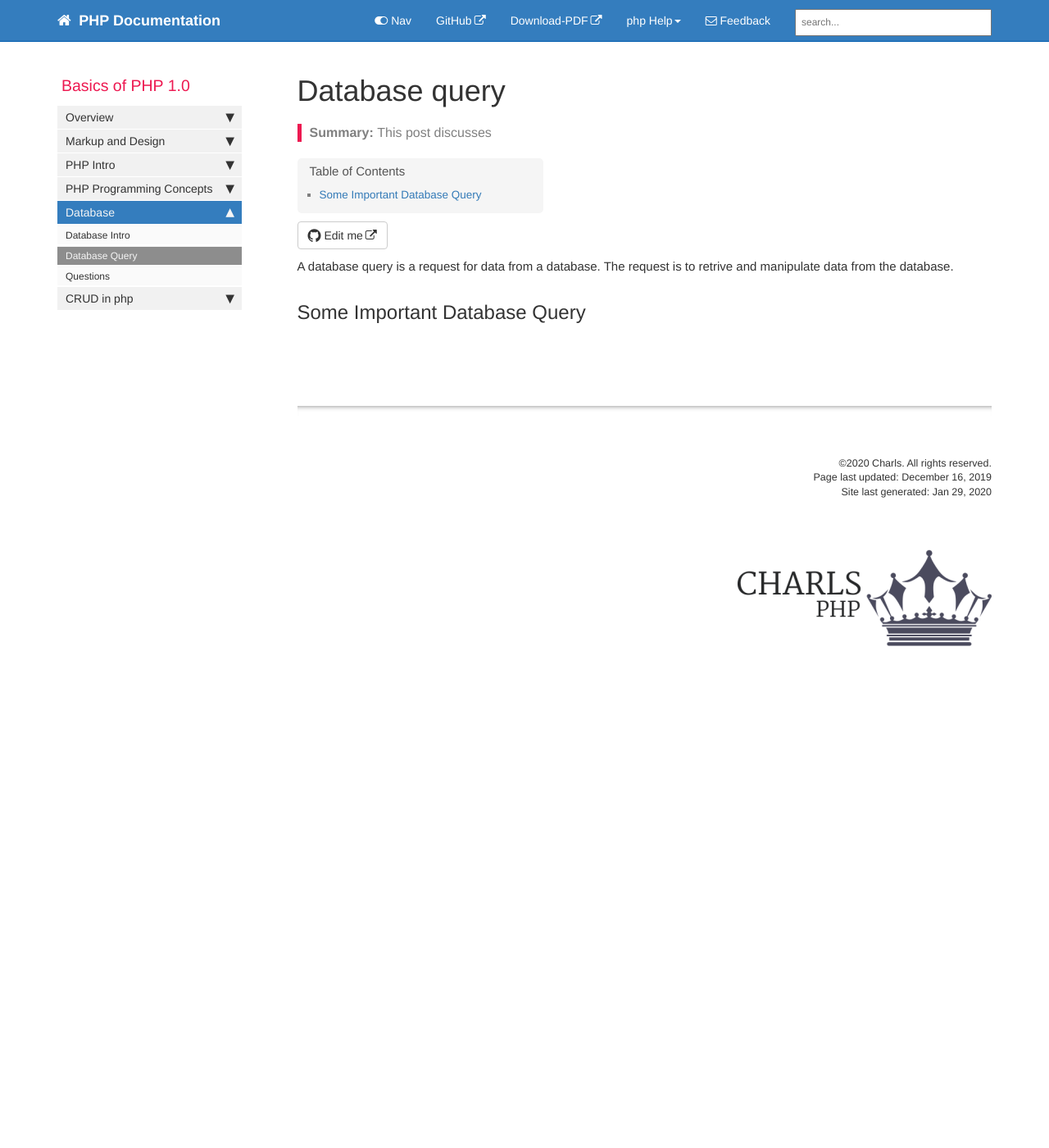
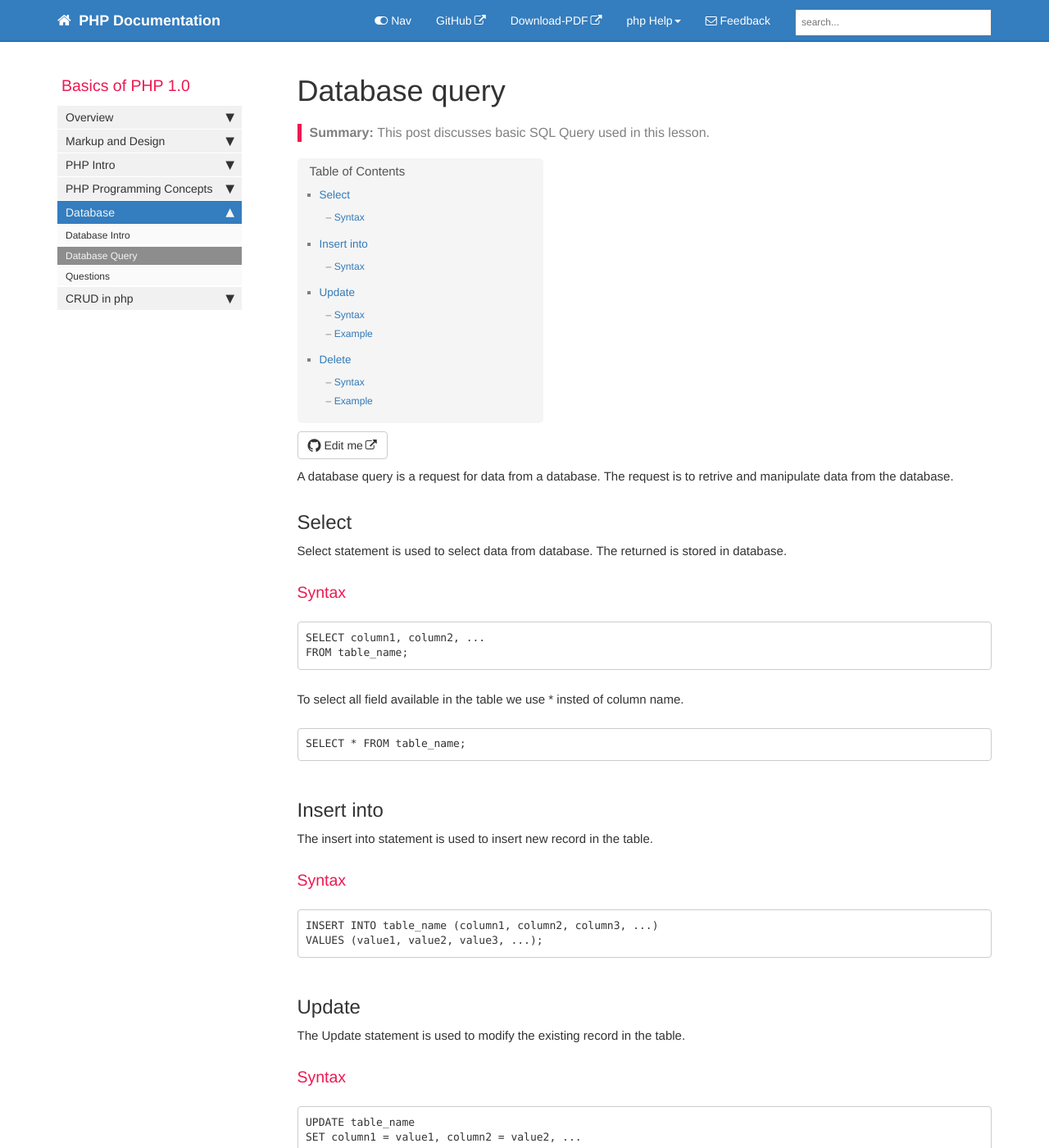
Before and after one commit to Riwajchalise/phpblog, a Jekyll site: the page built from pages/mydoc/mydoc_database_Query.md, in a window 1280 px wide and 1400 px high. Shown: the whole window at 82% size. Built offline with Jekyll 4.4.1, drawn with Linux system fonts in a browser that asks for light colours; comment, search, counter and statistics services are not loaded; some of the changed text lies outside the part shown.

Commit message:
datbase query

````diff
--- a/pages/mydoc/mydoc_database_Query.md
+++ b/pages/mydoc/mydoc_database_Query.md
@@ -3,7 +3,7 @@ title: Database query
 keywords: database_query,database
 last_updated: December 16, 2019
 tags:
-summary: "This post discusses "
+summary: "This post discusses basic SQL Query used in this lesson."
 sidebar: mydoc_sidebar
 permalink: mydoc_database_Query.html
 folder: mydoc
@@ -11,4 +11,58 @@ folder: mydoc
 
 A database query is a request for data from a database. The request is to retrive and manipulate data from the database.
 
-## Some Important Database Query
+## Select
+Select statement is used to select data from database. The returned is stored in database.
+
+### Syntax
+```
+SELECT column1, column2, ...
+FROM table_name;
+```
+To select all field available in the table we use * insted of column name.
+
+```
+SELECT * FROM table_name;
+```
+
+## Insert into
+The insert into statement is used to insert new record in the table.
+
+### Syntax
+
+```
+INSERT INTO table_name (column1, column2, column3, ...)
+VALUES (value1, value2, value3, ...);
+```
+
+## Update
+The Update statement is used to modify the existing record in the table.
+
+### Syntax
+
+```
+UPDATE table_name
+SET column1 = value1, column2 = value2, ...
+WHERE condition;
+```
+### Example
+
+```
+UPDATE Customers
+SET ContactName = 'Somthing', City= 'iland'
+WHERE CustomerID = 1;
+```
+
+## Delete
+The delete statement is used to delete existing record in the table.
+
+### Syntax
+```
+DELETE FROM table_name WHERE condition;
+```
+
+### Example
+
+```
+DELETE FROM Customers WHERE CustomerName='something';
+```
````
Also changed, not shown: pages/mydoc/mydoc_database_intro.md (+4 -0 lines).
